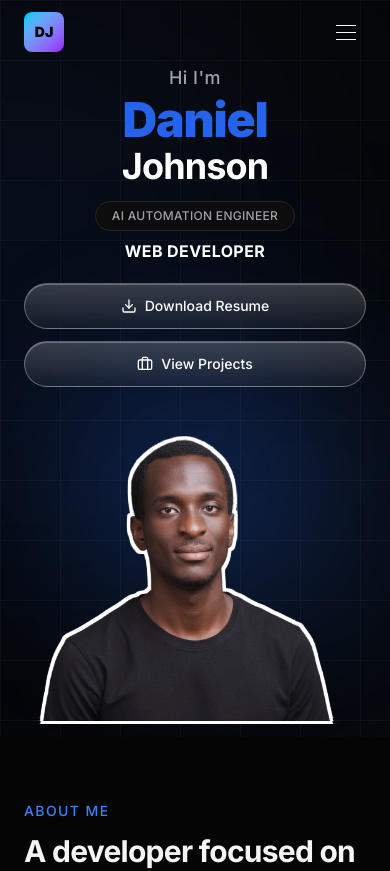
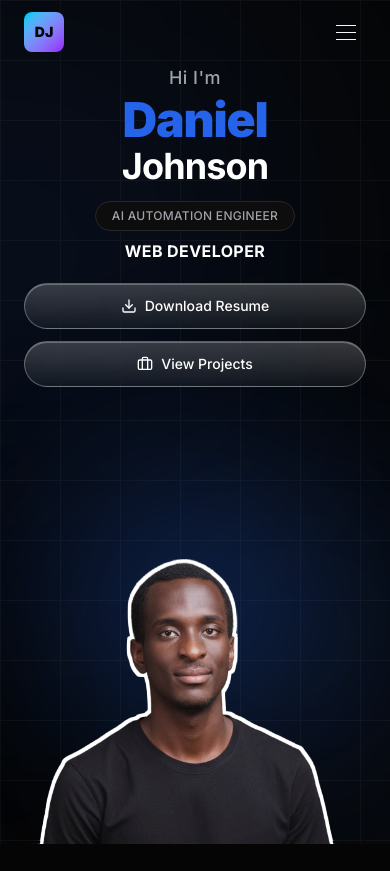
Before and after one commit to dannyj22/portfolio, a Next.js app: page / in a window 390 px wide. Shown: the top 871 px of the page. Built offline with nearby package versions, Linux system fonts and the light colour scheme.

Commit message:
Restore hero bottom-aligned portrait with compact spacing

```diff
--- a/src/components/Hero.tsx
+++ b/src/components/Hero.tsx
@@ -136,7 +136,7 @@ export default function Hero() {
       </motion.div>
 
       {/* Mobile stacked composition */}
-      <div className="relative z-10 flex w-full flex-col items-center px-6 pt-16 pb-4 md:hidden">
+      <div className="relative z-10 flex min-h-screen w-full flex-col items-center px-6 pt-16 pb-0 md:hidden">
         <div className="flex flex-col items-center text-center">
           <motion.p
             initial={{ opacity: 0, y: 18 }}
@@ -203,7 +203,7 @@ export default function Hero() {
           initial={{ opacity: 0, scale: 0.96 }}
           animate={{ opacity: 1, scale: 1 }}
           transition={{ duration: 0.7, delay: 0.2 }}
-          className="relative mt-5 w-[85vw] max-w-[340px]"
+          className="relative mt-auto w-[85vw] max-w-[340px]"
         >
           <div className="absolute top-1/4 left-1/2 -z-10 h-[70%] w-[80%] -translate-x-1/2 -translate-y-1/2 rounded-full bg-blue/25 blur-[80px]" />
           <img
```
